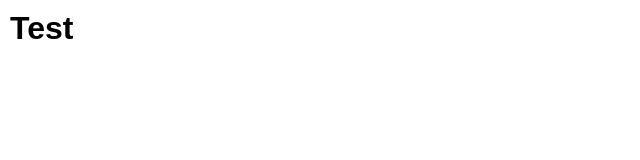
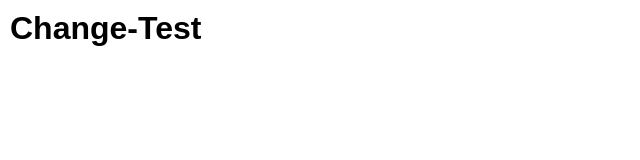
Before and after one commit to Keegangrajek/a-americanconstruction-website, a plain HTML site: page index.html in a window 1280 px wide. Shown: the whole page, without its empty margins (0-640 px from the left). Drawn offline with Linux system fonts and the light colour scheme.

Commit message:
Testing the commit process to figure out a way to daily logg everything properly.

```diff
--- a/index.html
+++ b/index.html
@@ -31,7 +31,7 @@
 <!-- Body -->
 <body>
     <div class="wrapper">
-        <h1>Test</h1>
+        <h1>Change-Test</h1>
     </div>
 </body>
 <!-- Body (End) -->
```
